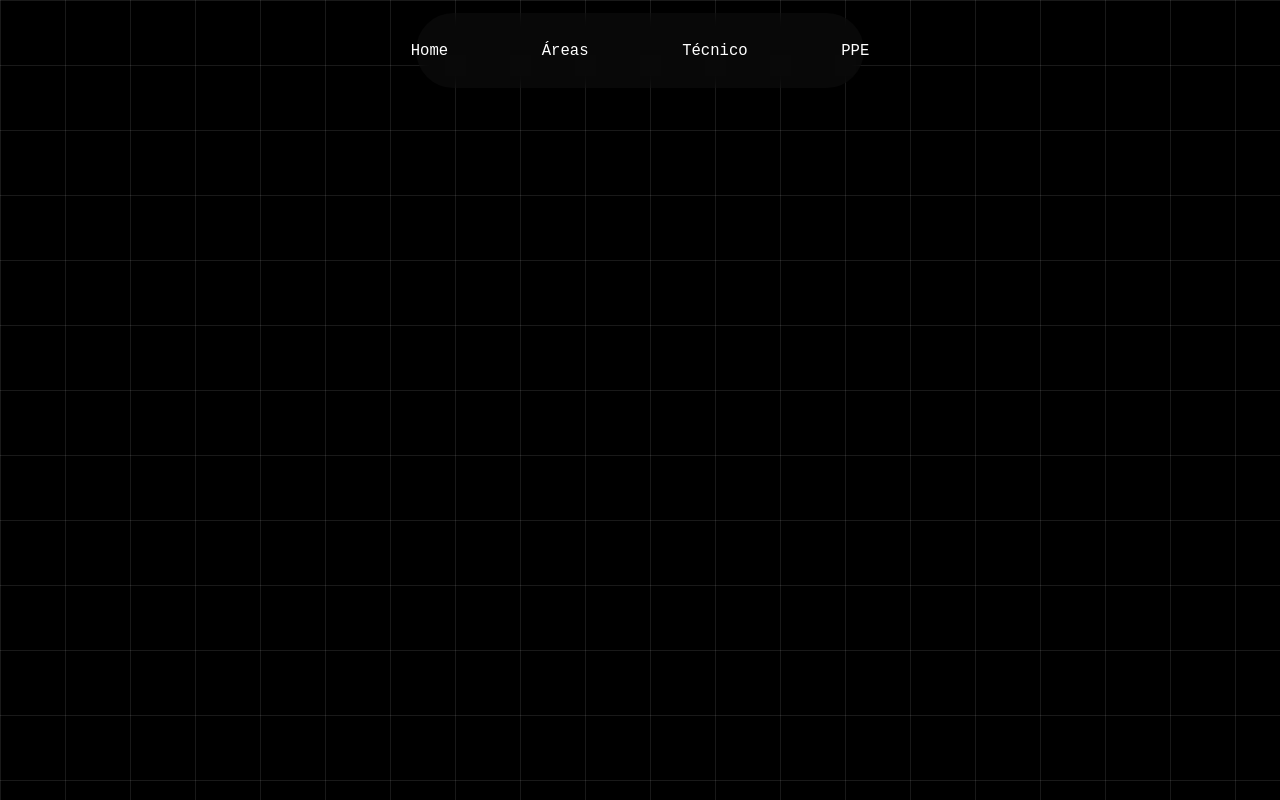
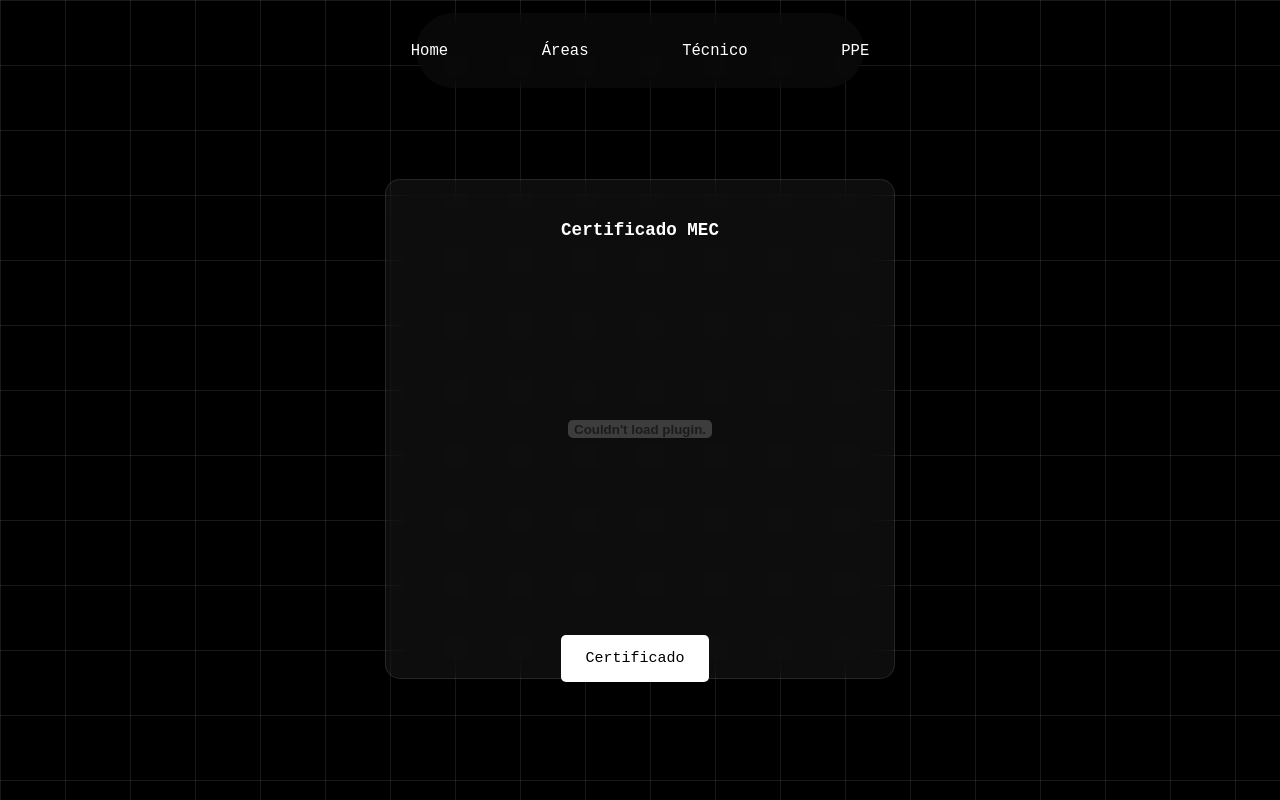
Before and after one commit to VITOR-KURTH/Portfolio-3Ano, a React (Vite) app: page /ppe in a window 1280 px wide. Built offline with nearby package versions, Linux system fonts and the light colour scheme.

Commit message:
Portfolio Finalizado

```diff
--- a/src/pages/CssPages/Home.css
+++ b/src/pages/CssPages/Home.css
@@ -30,6 +30,15 @@ body {
   opacity: 0.5;
 }
 
+.botoes {
+  display: flex;
+  justify-content: center;
+  align-items: center;
+  gap: 20px; /* Ajuste o valor conforme necessário */
+  width: 500px;
+  height: 100px;
+}
+
 
 .habilidades {
   color: rgb(0, 0, 0);
@@ -37,6 +46,7 @@ body {
   font-size: 0.9em;
   margin-top: 3%;
   padding: 3%;
+  gap: 50px;
   background-color: rgb(255, 255, 255);
   border: rgba(255, 255, 255, 0.053);
   border-radius: 1.2em;
@@ -63,6 +73,8 @@ body {
   transform: scale(1.1);
   transition: 0.2s ease transform;
 }
+
+
 
 button {
   position: relative;
--- /dev/null
+++ b/src/pages/CssPages/PPE.css
@@ -0,0 +1,17 @@
+.cardAtividade {
+    background: rgba(255, 255, 255, 0.05); /* frosted glass background */
+    backdrop-filter: blur(15px); /* blur the background */
+    -webkit-backdrop-filter: blur(15px); /* for Safari */
+    box-shadow: 0 0 15px rgba(0, 0, 0, 0.2);
+    height: 500px;
+    width: 800px;
+   padding: 40px;
+   align-items: center;
+   text-align: center;
+  }
+
+  .abrirAtividade{
+    margin-top: 5%;
+    align-items: center;
+
+  }
--- a/src/pages/Home.tsx
+++ b/src/pages/Home.tsx
@@ -2,8 +2,8 @@ import './CssPages/Home.css';
 import imagem from '../pages/imagensPages/FotoPerfil.jpg';
 import { useState } from 'react';
 import Navbar from '../Components/Navbar/Navbar';
-import Profile from '../Components/Profile/Profile'
-
+import Profile from '../Components/Profile/Profile';
+import Curriculo from './imagensPages/Currículo Vítor Kurth.pdf'
 
 function Home() {
   const originalText = `Olá! Meu nome é Vítor Kurth, tenho 17 anos, nasci em Florianópolis e sou estudante do curso técnico em Análise e Desenvolvimento de Sistemas no Senai.\n\nDesde o meu primeiro contato com um computador, me interessei por tecnologia, programação e jogos, o que me levou a buscar entender mais sobre esse mundo. Por isso, escolhi estudar no Senai.\n\nAlém de tecnologia, há muitas outras coisas que gosto de fazer, como viajar e conhecer culturas diferentes, sair e me divertir com os meus amigos, escutar música e ver filmes e séries e passar horas jogando os jogos que eu amo.\n\nEsse é um breve resumo sobre mim e meu interesse por tecnologia. Espero que aproveite meu portfólio!`;
@@ -37,9 +37,14 @@ function Home() {
             <span key={index}>{line}<br /></span>
           ))}</p>
         )}
+        <div className='botoes'>
         <button className='habilidades' onClick={handleClick}>
-          {buttonText}
+          Mais
         </button>
+        <button className='habilidades' onClick={() => window.open(Curriculo)}>
+          Curriculo
+        </button>
+        </div>
       </div>
     </div>
   );
--- a/src/pages/PPE.tsx
+++ b/src/pages/PPE.tsx
@@ -1,15 +1,22 @@
 import { Link } from 'react-router-dom';
+import './CssPages/PPE.css'
 import Navbar from '../Components/Navbar/Navbar';
-
+import Certificado from '../pages/imagensPages/certificadoMec.pdf'
 
 const PPE = () => {
   return (
 
     <div className="container">
-      <div className="background-image">
 
-      </div>
      <Navbar/>
+     <div className="cardAtividade">
+     <h2 className="tituloAtividade">Certificado MEC</h2>
+
+          <embed className="FileAtividade" src={Certificado}  style={{width: '100%', height:'80%'}}/>
+
+
+            <button className="abrirAtividade" onClick={() => window.open(Certificado)}>Certificado</button>
+          </div>
       </div>
 
   );
```
Also changed, not shown: 1 other file (tests, documents, lock files or other folders).
